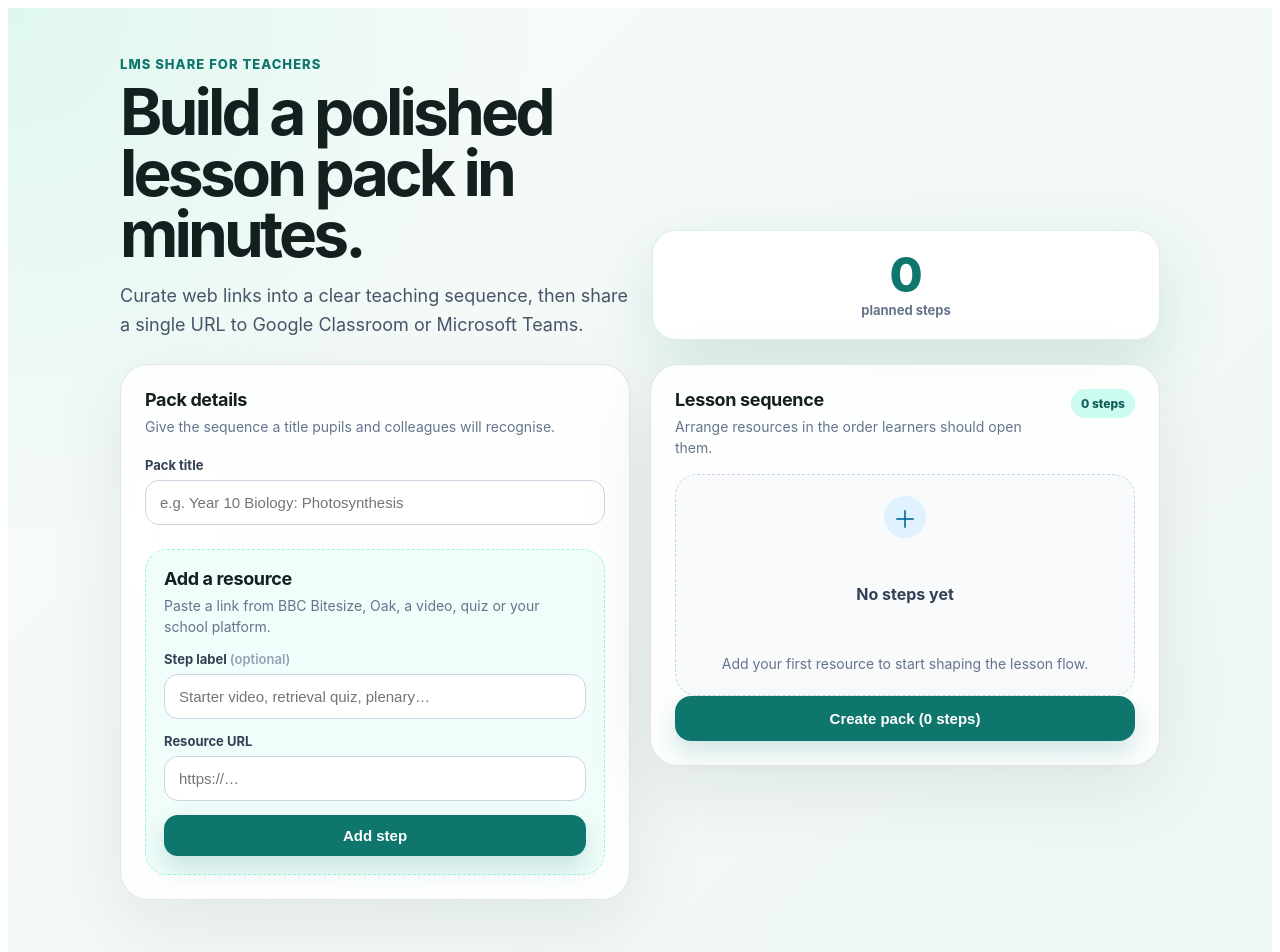
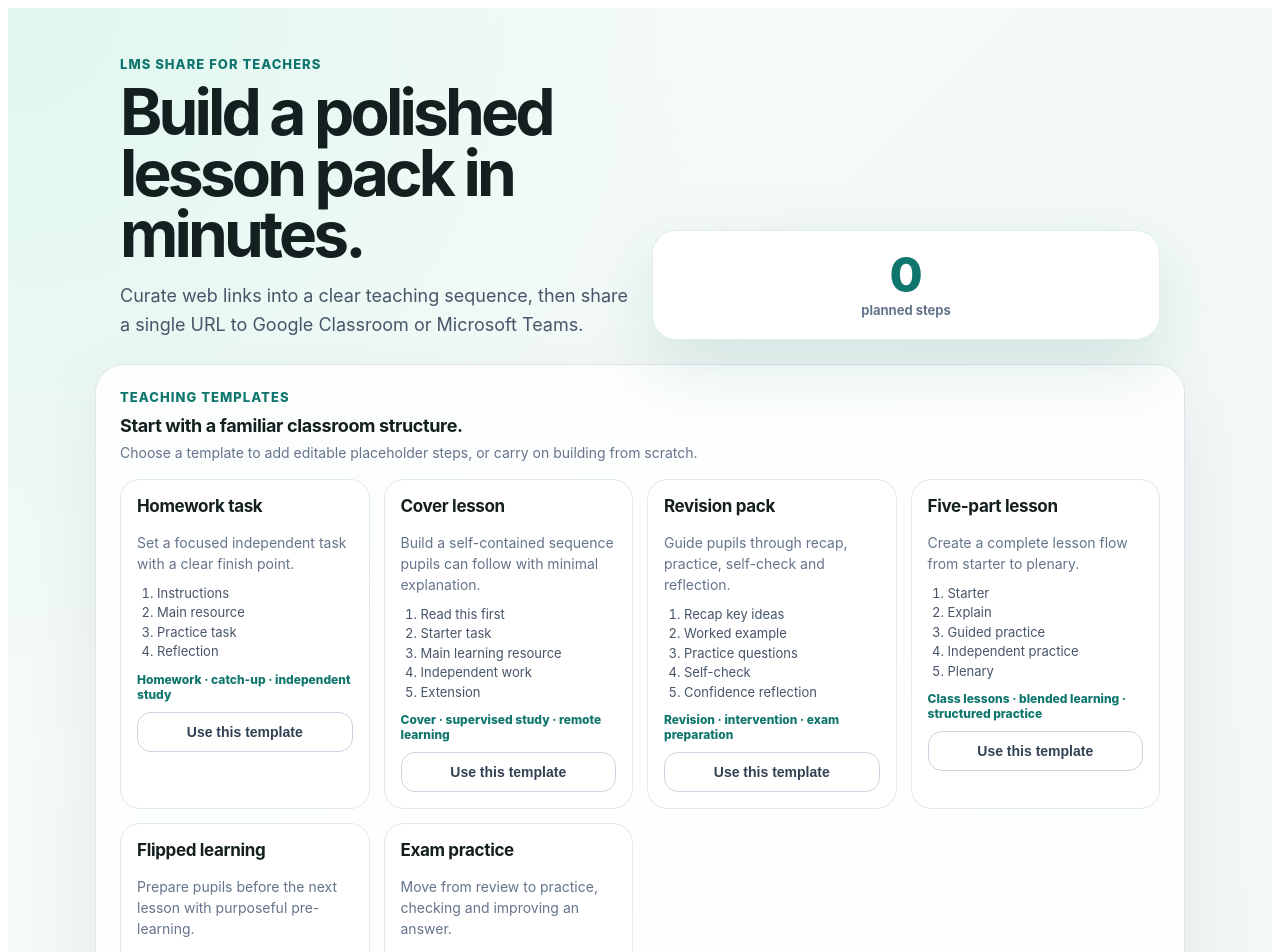
Before and after one commit to ragpark/lms-share, a React (Vite) app: page / in a window 1280 px wide. Shown: the top 952 px of the page. Built offline with nearby package versions, Linux system fonts and the light colour scheme.

Commit message:
Add lesson pack teaching templates

```diff
--- a/src/PackBuilder.jsx
+++ b/src/PackBuilder.jsx
@@ -3,6 +3,95 @@ import ShareToClass from './ShareToClass';
 import { createPack } from './api';
 
 const isHttp = (v) => /^https?:\/\//i.test(v.trim());
+
+const LESSON_TEMPLATES = [
+  {
+    id: 'homework',
+    title: 'Homework task',
+    summary: 'Set a focused independent task with a clear finish point.',
+    bestFor: 'Homework · catch-up · independent study',
+    steps: [
+      ['Instructions', 'Read what you need to complete and how your teacher would like you to approach the task.', '5 mins'],
+      ['Main resource', 'Open the main resource and make notes on the key ideas.', '15 mins'],
+      ['Practice task', 'Complete the task or questions linked here.', '20 mins'],
+      ['Reflection', 'Check your work and note one thing you are confident about and one question you still have.', '5 mins'],
+    ],
+  },
+  {
+    id: 'cover',
+    title: 'Cover lesson',
+    summary: 'Build a self-contained sequence pupils can follow with minimal explanation.',
+    bestFor: 'Cover · supervised study · remote learning',
+    steps: [
+      ['Read this first', 'Start here for the lesson instructions and expectations.', '5 mins'],
+      ['Starter task', 'Complete this short activity to get ready for the lesson.', '10 mins'],
+      ['Main learning resource', 'Open the resource and work through it carefully.', '20 mins'],
+      ['Independent work', 'Complete the main task set by your teacher.', '20 mins'],
+      ['Extension', 'If you finish early, try this challenge activity.', '10 mins'],
+      ['Exit reflection', 'Summarise what you have learnt and any questions you still have.', '5 mins'],
+    ],
+  },
+  {
+    id: 'revision',
+    title: 'Revision pack',
+    summary: 'Guide pupils through recap, practice, self-check and reflection.',
+    bestFor: 'Revision · intervention · exam preparation',
+    steps: [
+      ['Recap key ideas', 'Review the key knowledge for this topic.', '10 mins'],
+      ['Worked example', 'Study the example and note the steps or success criteria.', '10 mins'],
+      ['Practice questions', 'Try the questions independently before checking your answers.', '20 mins'],
+      ['Self-check', 'Use this resource to check your understanding and correct mistakes.', '10 mins'],
+      ['Confidence reflection', 'Decide what you know well and what you need to revisit.', '5 mins'],
+    ],
+  },
+  {
+    id: 'five-part',
+    title: 'Five-part lesson',
+    summary: 'Create a complete lesson flow from starter to plenary.',
+    bestFor: 'Class lessons · blended learning · structured practice',
+    steps: [
+      ['Starter', 'Complete this short activity to activate prior knowledge.', '5 mins'],
+      ['Explain', 'Use this resource for the main explanation or worked example.', '15 mins'],
+      ['Guided practice', 'Try the first task with support from the examples.', '15 mins'],
+      ['Independent practice', 'Complete this task independently to apply your learning.', '20 mins'],
+      ['Plenary', 'Reflect on what you have learnt and check your understanding.', '5 mins'],
+    ],
+  },
+  {
+    id: 'flipped',
+    title: 'Flipped learning',
+    summary: 'Prepare pupils before the next lesson with purposeful pre-learning.',
+    bestFor: 'Pre-reading · video homework · sixth form preparation',
+    steps: [
+      ['Before the lesson', 'Watch or read this before class and make brief notes.', '15 mins'],
+      ['Key vocabulary', 'Review the key words you will need in the lesson.', '10 mins'],
+      ['Checkpoint', 'Answer these questions to check your understanding.', '10 mins'],
+      ['Bring to class', 'Prepare one question or idea to discuss in the next lesson.', '5 mins'],
+    ],
+  },
+  {
+    id: 'exam-practice',
+    title: 'Exam practice',
+    summary: 'Move from review to practice, checking and improving an answer.',
+    bestFor: 'GCSE · A level · assessment preparation',
+    steps: [
+      ['Review the topic', 'Refresh the knowledge or skill before attempting the question.', '10 mins'],
+      ['Study a model', 'Look carefully at the worked example or model answer.', '10 mins'],
+      ['Attempt a question', 'Complete the practice question independently.', '20 mins'],
+      ['Check the mark scheme', 'Compare your answer with the mark scheme or success criteria.', '10 mins'],
+      ['Improve your answer', 'Redraft or improve one part of your response.', '10 mins'],
+    ],
+  },
+];
+
+const templateItems = (template) => template.steps.map(([title, instruction, duration]) => ({
+  type: 'url',
+  href: '',
+  title,
+  instruction,
+  duration,
+  templateId: template.id,
+}));
 
 export default function PackBuilder() {
   const [title, setTitle] = useState('');
@@ -13,6 +102,7 @@ export default function PackBuilder() {
   const [saving, setSaving] = useState(false);
   const [result, setResult] = useState(null); // { id, url }
   const [importedStep, setImportedStep] = useState(null); // { href, title }
+  const [selectedTemplate, setSelectedTemplate] = useState(null);
 
   useEffect(() => {
     const params = new URLSearchParams(window.location.search);
@@ -41,7 +131,7 @@ export default function PackBuilder() {
       setError('That URL is already in this pack.');
       return;
     }
-    setItems((prev) => [...prev, { type: 'url', href, title: draftTitle.trim() || href }]);
+    setItems((prev) => [...prev, { type: 'url', href, title: draftTitle.trim() || href, instruction: '', duration: '' }]);
     setDraftUrl('');
     setDraftTitle('');
     setImportedStep(null);
@@ -55,6 +145,14 @@ export default function PackBuilder() {
     setError(null);
   };
 
+  const applyTemplate = (template) => {
+    setSelectedTemplate(template);
+    setItems(templateItems(template));
+    setResult(null);
+    setError(null);
+  };
+
+  const updateItem = (i, patch) => setItems((prev) => prev.map((it, idx) => (idx === i ? { ...it, ...patch } : it)));
   const removeItem = (i) => setItems((prev) => prev.filter((_, idx) => idx !== i));
   const move = (i, dir) =>
     setItems((prev) => {
@@ -69,6 +167,10 @@ export default function PackBuilder() {
     setError(null);
     setSaving(true);
     try {
+      if (items.some((it) => !isHttp(it.href || ''))) {
+        setError('Add a valid http(s) URL to every template step before creating the pack.');
+        return;
+      }
       const res = await createPack({ title, items });
       setResult(res);
     } catch (e) {
@@ -102,7 +204,7 @@ export default function PackBuilder() {
           />
 
           <p style={{ marginTop: 28 }}>
-            <button style={styles.secondary} onClick={() => { setResult(null); setItems([]); setTitle(''); }}>
+            <button style={styles.secondary} onClick={() => { setResult(null); setItems([]); setTitle(''); setSelectedTemplate(null); }}>
               Build another pack
             </button>
           </p>
@@ -124,6 +226,30 @@ export default function PackBuilder() {
         <div style={styles.statCard} aria-label={`${items.length} steps currently in this pack`}>
           <span style={styles.statNumber}>{items.length}</span>
           <span style={styles.statLabel}>planned {items.length === 1 ? 'step' : 'steps'}</span>
+        </div>
+      </section>
+
+      <section style={styles.templatePanel} aria-labelledby="template-heading">
+        <div style={styles.templateHeader}>
+          <div>
+            <div style={styles.eyebrow}>Teaching templates</div>
+            <h2 id="template-heading" style={styles.panelTitle}>Start with a familiar classroom structure.</h2>
+            <p style={styles.panelHint}>Choose a template to add editable placeholder steps, or carry on building from scratch.</p>
+          </div>
+          {selectedTemplate && <span style={styles.countPill}>Using {selectedTemplate.title}</span>}
+        </div>
+        <div style={styles.templateGrid}>
+          {LESSON_TEMPLATES.map((template) => (
+            <article key={template.id} style={styles.templateCard}>
+              <h3 style={styles.templateTitle}>{template.title}</h3>
+              <p style={styles.panelHint}>{template.summary}</p>
+              <ol style={styles.templateSteps}>
+                {template.steps.slice(0, 5).map(([step]) => <li key={step}>{step}</li>)}
+              </ol>
+              <p style={styles.bestFor}>{template.bestFor}</p>
+              <button type="button" style={styles.secondary} onClick={() => applyTemplate(template)}>Use this template</button>
+            </article>
+          ))}
         </div>
       </section>
 
@@ -191,22 +317,37 @@ export default function PackBuilder() {
               {items.map((it, i) => (
                 <li key={`${it.href}-${i}`} style={styles.row}>
                   <span style={styles.stepNumber}>{i + 1}</span>
-                  <span style={{ flex: 1, minWidth: 0 }}>
-                    <strong>{it.title}</strong>
-                    <br />
-                    <span style={styles.href}>{it.href}</span>
+                  <span style={styles.stepFields}>
+                    <label style={styles.labelCompact}>
+                      Step title
+                      <input value={it.title} onChange={(e) => updateItem(i, { title: e.target.value })} style={styles.input} />
+                    </label>
+                    <label style={styles.labelCompact}>
+                      Pupil instruction <span style={styles.optional}>(optional)</span>
+                      <textarea value={it.instruction || ''} onChange={(e) => updateItem(i, { instruction: e.target.value })} style={styles.textarea} rows={2} />
+                    </label>
+                    <div style={styles.inlineFields}>
+                      <label style={styles.labelCompact}>
+                        Resource URL
+                        <input value={it.href} onChange={(e) => updateItem(i, { href: e.target.value })} style={styles.input} placeholder="https://…" />
+                      </label>
+                      <label style={styles.labelCompact}>
+                        Time <span style={styles.optional}>(optional)</span>
+                        <input value={it.duration || ''} onChange={(e) => updateItem(i, { duration: e.target.value })} style={styles.input} placeholder="10 mins" />
+                      </label>
+                    </div>
                   </span>
                   <span style={styles.controls}>
-                    <button style={styles.icon} onClick={() => move(i, -1)} disabled={i === 0} aria-label={`Move ${it.title} up`}>↑</button>
-                    <button style={styles.icon} onClick={() => move(i, 1)} disabled={i === items.length - 1} aria-label={`Move ${it.title} down`}>↓</button>
-                    <button style={styles.iconDanger} onClick={() => removeItem(i)} aria-label={`Remove ${it.title}`}>✕</button>
+                    <button type="button" style={styles.icon} onClick={() => move(i, -1)} disabled={i === 0} aria-label={`Move ${it.title} up`}>↑</button>
+                    <button type="button" style={styles.icon} onClick={() => move(i, 1)} disabled={i === items.length - 1} aria-label={`Move ${it.title} down`}>↓</button>
+                    <button type="button" style={styles.iconDanger} onClick={() => removeItem(i)} aria-label={`Remove ${it.title}`}>✕</button>
                   </span>
                 </li>
               ))}
             </ol>
           )}
 
-          <button style={styles.primaryWide} onClick={save} disabled={saving || !title.trim() || items.length === 0}>
+          <button style={styles.primaryWide} onClick={save} disabled={saving || !title.trim() || items.length === 0 || items.some((it) => !isHttp(it.href || ''))}>
             {saving ? 'Creating…' : `Create pack (${items.length} step${items.length === 1 ? '' : 's'})`}
           </button>
         </section>
@@ -228,6 +369,13 @@ const styles = {
   statCard: { minWidth: 132, padding: 20, borderRadius: 24, background: '#fff', boxShadow: '0 24px 70px rgba(15, 118, 110, .15)', border: '1px solid rgba(15, 118, 110, .12)', textAlign: 'center' },
   statNumber: { display: 'block', fontSize: 48, fontWeight: 850, color: '#0f766e', lineHeight: 1 },
   statLabel: { color: '#64748b', fontSize: 13, fontWeight: 700 },
+  templatePanel: { maxWidth: 1040, margin: '0 auto 20px', background: 'rgba(255,255,255,.78)', border: '1px solid rgba(148,163,184,.28)', borderRadius: 28, padding: 24, boxShadow: '0 24px 80px rgba(15, 23, 42, .07)' },
+  templateHeader: { display: 'flex', justifyContent: 'space-between', gap: 16, alignItems: 'start', marginBottom: 16 },
+  templateGrid: { display: 'grid', gridTemplateColumns: 'repeat(auto-fit, minmax(240px, 1fr))', gap: 14 },
+  templateCard: { display: 'grid', gap: 10, alignContent: 'start', padding: 16, border: '1px solid #e2e8f0', borderRadius: 20, background: '#fff' },
+  templateTitle: { margin: 0, fontSize: 17, letterSpacing: '-.02em', color: '#13201f' },
+  templateSteps: { margin: 0, paddingLeft: 20, color: '#475569', fontSize: 13, lineHeight: 1.5 },
+  bestFor: { margin: 0, color: '#0f766e', fontSize: 12, fontWeight: 800 },
   layout: { maxWidth: 1040, margin: '0 auto', display: 'grid', gridTemplateColumns: 'repeat(auto-fit, minmax(320px, 1fr))', gap: 20, alignItems: 'start' },
   panel: { background: 'rgba(255,255,255,.86)', border: '1px solid rgba(148,163,184,.28)', borderRadius: 28, padding: 24, boxShadow: '0 24px 80px rgba(15, 23, 42, .08)', backdropFilter: 'blur(16px)' },
   successCard: { maxWidth: 760, margin: '0 auto', background: 'rgba(255,255,255,.9)', border: '1px solid rgba(148,163,184,.28)', borderRadius: 32, padding: 32, boxShadow: '0 24px 80px rgba(15, 23, 42, .1)' },
@@ -249,9 +397,12 @@ const styles = {
   emptyState: { display: 'grid', placeItems: 'center', textAlign: 'center', minHeight: 220, border: '1px dashed #cbd5e1', borderRadius: 22, background: '#f8fafc', color: '#334155' },
   emptyIcon: { width: 42, height: 42, display: 'grid', placeItems: 'center', borderRadius: 999, background: '#e0f2fe', color: '#0369a1', fontSize: 24, marginBottom: 4 },
   list: { listStyle: 'none', padding: 0, display: 'grid', gap: 10, margin: '0 0 18px' },
-  row: { display: 'flex', alignItems: 'center', gap: 12, padding: '14px', border: '1px solid #e2e8f0', borderRadius: 18, background: '#fff' },
+  row: { display: 'flex', alignItems: 'flex-start', gap: 12, padding: '14px', border: '1px solid #e2e8f0', borderRadius: 18, background: '#fff' },
   stepNumber: { width: 34, height: 34, display: 'grid', placeItems: 'center', borderRadius: 999, background: '#134e4a', color: '#fff', fontSize: 13, fontWeight: 800, flex: '0 0 auto' },
   href: { color: '#64748b', fontSize: 12, wordBreak: 'break-all' },
+  stepFields: { flex: 1, minWidth: 0, display: 'grid', gap: 10 },
+  inlineFields: { display: 'grid', gridTemplateColumns: 'minmax(180px, 1fr) minmax(90px, 140px)', gap: 10 },
+  textarea: { display: 'block', width: '100%', padding: '13px 14px', marginTop: 7, border: '1px solid #cbd5e1', borderRadius: 14, fontSize: 15, boxSizing: 'border-box', background: '#fff', color: '#0f172a', outlineColor: '#0f766e', resize: 'vertical', fontFamily: 'inherit' },
   controls: { display: 'flex', gap: 6, flex: '0 0 auto' },
   icon: { width: 34, height: 34, border: '1px solid #cbd5e1', borderRadius: 12, background: '#f8fafc', cursor: 'pointer', color: '#334155' },
   iconDanger: { width: 34, height: 34, border: '1px solid #fecaca', borderRadius: 12, background: '#fff7f7', cursor: 'pointer', color: '#b91c1c' },
--- a/src/PackViewer.jsx
+++ b/src/PackViewer.jsx
@@ -66,7 +66,8 @@ export default function PackViewer() {
               </div>
               <div style={styles.meta}>
                 <div style={styles.itemTitle}>{it.title}</div>
-                <div style={styles.domain}>{domainOf(it.href)}</div>
+                {it.instruction && <p style={styles.instruction}>{it.instruction}</p>}
+                <div style={styles.domain}>{domainOf(it.href)}{it.duration ? ` · ${it.duration}` : ''}</div>
               </div>
               <a
                 href={it.href}
@@ -108,6 +109,7 @@ const styles = {
   numDone: { background: '#0f766e', color: '#fff' },
   meta: { flex: 1, minWidth: 0 },
   itemTitle: { fontWeight: 800, fontSize: 16, color: '#13201f' },
+  instruction: { color: '#475569', lineHeight: 1.5, margin: '6px 0 0', fontSize: 14 },
   domain: { fontSize: 13, color: '#64748b', marginTop: 4 },
   open: { flex: '0 0 auto', padding: '10px 15px', border: '1px solid #0f766e', borderRadius: 14, color: '#0f766e', background: '#fff', textDecoration: 'none', fontSize: 13, fontWeight: 850 },
   centered: { display: 'flex', minHeight: '60vh', alignItems: 'center', justifyContent: 'center', color: '#475569', fontFamily: 'Inter, ui-sans-serif, system-ui, sans-serif', background: '#f8fbfa' },
```
Also changed, not shown: 2 other files (tests, documents, lock files or other folders).
